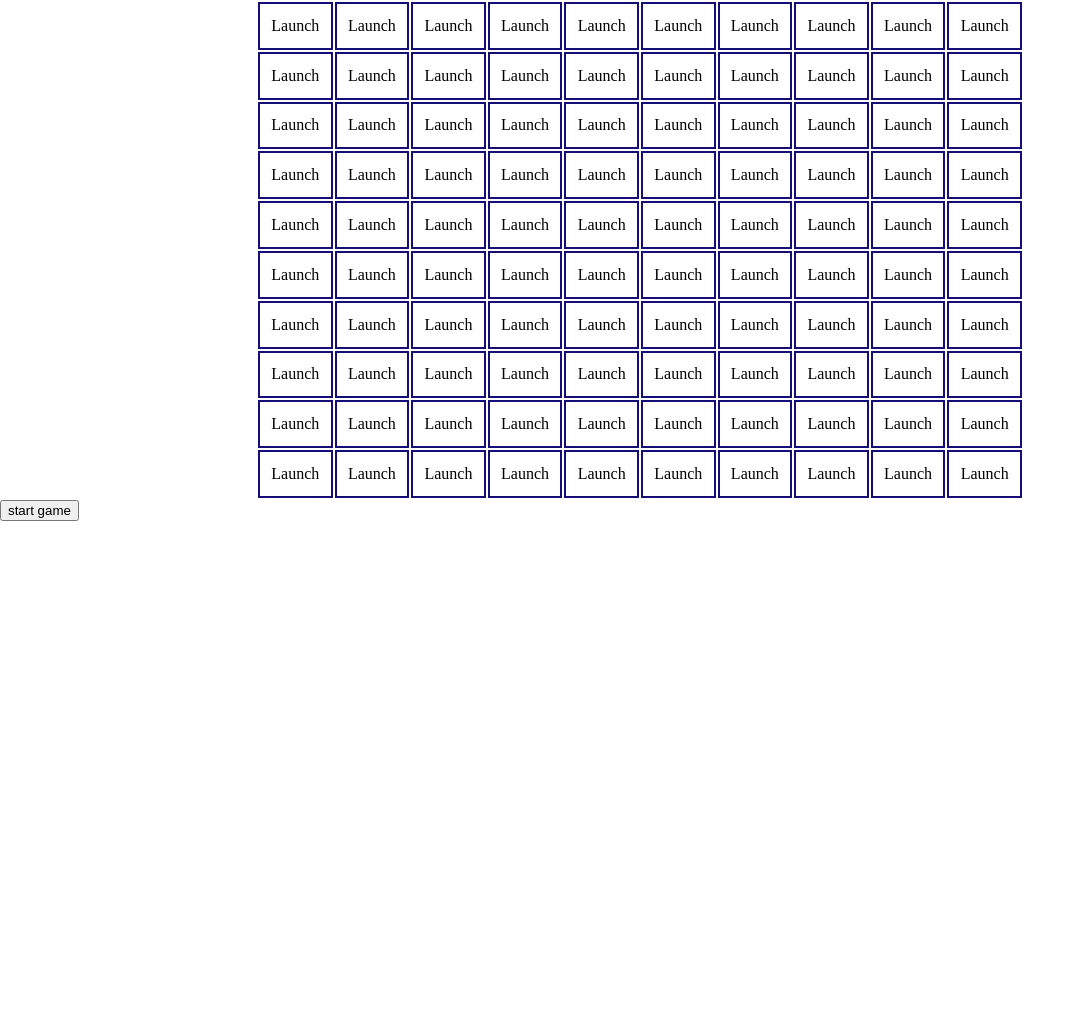
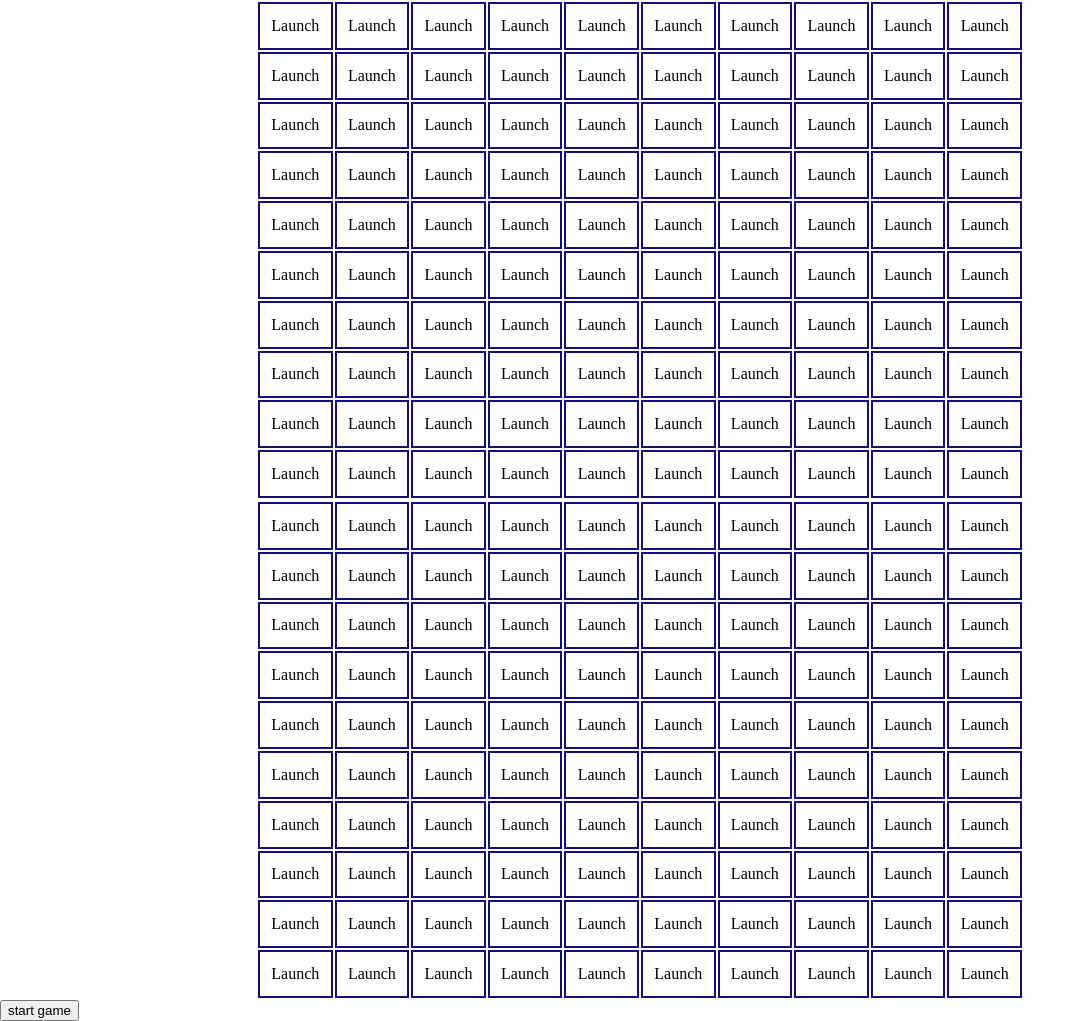
Before and after one commit to yij793/battleship, a website: page public/index.html in a window 1280 px wide. Shown: the whole page, without its empty margins (0-1085 px from the left). Before the commit the page ends 800 px from the top, so only its background shows below. Drawn offline with nearby package versions, Linux system fonts and the light colour scheme.

Commit message:
add user board let user place their ships

```diff
--- a/public/index.html
+++ b/public/index.html
@@ -6,11 +6,13 @@
     <title>BATTLE-SHIP</title>
     <script src="https://code.jquery.com/jquery-3.4.1.min.js"></script>
     <script type="text/javascript" src="/script/app.js"></script>
+    <script type="text/javascript" src="/script/user.js"></script>
     <link rel="stylesheet" href="/stylesheets/layout.css" type="text/css" />
 </head>
 
 <body>
     <main id='playGround'>
+        <section  id='aiBoard'>
         <table>
             <tr>
                 <td>Launch</td>
@@ -133,7 +135,132 @@
                 <td>Launch</td>
             </tr>
         </table>
+    </section>
+    <section id='userBoard'>
+        <table >
+            <tr>
+                <td>Launch</td>
+                <td>Launch</td>
+                <td>Launch</td>
+                <td>Launch</td>
+                <td>Launch</td>
+                <td>Launch</td>
+                <td>Launch</td>
+                <td>Launch</td>
+                <td>Launch</td>
+                <td>Launch</td>
+            </tr>
+            <tr>
+                <td>Launch</td>
+                <td>Launch</td>
+                <td>Launch</td>
+                <td>Launch</td>
+                <td>Launch</td>
+                <td>Launch</td>
+                <td>Launch</td>
+                <td>Launch</td>
+                <td>Launch</td>
+                <td>Launch</td>
+            </tr>
+            <tr>
+                <td>Launch</td>
+                <td>Launch</td>
+                <td>Launch</td>
+                <td>Launch</td>
+                <td>Launch</td>
+                <td>Launch</td>
+                <td>Launch</td>
+                <td>Launch</td>
+                <td>Launch</td>
+                <td>Launch</td>
+            </tr>
+            <tr>
+                <td>Launch</td>
+                <td>Launch</td>
+                <td>Launch</td>
+                <td>Launch</td>
+                <td>Launch</td>
+                <td>Launch</td>
+                <td>Launch</td>
+                <td>Launch</td>
+                <td>Launch</td>
+                <td>Launch</td>
+            </tr>
+            <tr>
+                <td>Launch</td>
+                <td>Launch</td>
+                <td>Launch</td>
+                <td>Launch</td>
+                <td>Launch</td>
+                <td>Launch</td>
+                <td>Launch</td>
+                <td>Launch</td>
+                <td>Launch</td>
+                <td>Launch</td>
+            </tr>
+            <tr>
+                <td>Launch</td>
+                <td>Launch</td>
+                <td>Launch</td>
+                <td>Launch</td>
+                <td>Launch</td>
+                <td>Launch</td>
+                <td>Launch</td>
+                <td>Launch</td>
+                <td>Launch</td>
+                <td>Launch</td>
+            </tr>
+            <tr>
+                <td>Launch</td>
+                <td>Launch</td>
+                <td>Launch</td>
+                <td>Launch</td>
+                <td>Launch</td>
+                <td>Launch</td>
+                <td>Launch</td>
+                <td>Launch</td>
+                <td>Launch</td>
+                <td>Launch</td>
+            </tr>
+            <tr>
+                <td>Launch</td>
+                <td>Launch</td>
+                <td>Launch</td>
+                <td>Launch</td>
+                <td>Launch</td>
+                <td>Launch</td>
+                <td>Launch</td>
+                <td>Launch</td>
+                <td>Launch</td>
+                <td>Launch</td>
+            </tr>
+            <tr>
+                <td>Launch</td>
+                <td>Launch</td>
+                <td>Launch</td>
+                <td>Launch</td>
+                <td>Launch</td>
+                <td>Launch</td>
+                <td>Launch</td>
+                <td>Launch</td>
+                <td>Launch</td>
+                <td>Launch</td>
+            </tr>
+            <tr>
+                <td>Launch</td>
+                <td>Launch</td>
+                <td>Launch</td>
+                <td>Launch</td>
+                <td>Launch</td>
+                <td>Launch</td>
+                <td>Launch</td>
+                <td>Launch</td>
+                <td>Launch</td>
+                <td>Launch</td>
+            </tr>
+        </table>
         <button id='start'>start game</button>
+    </section>
     </main>
 </body>
 <script>
```
